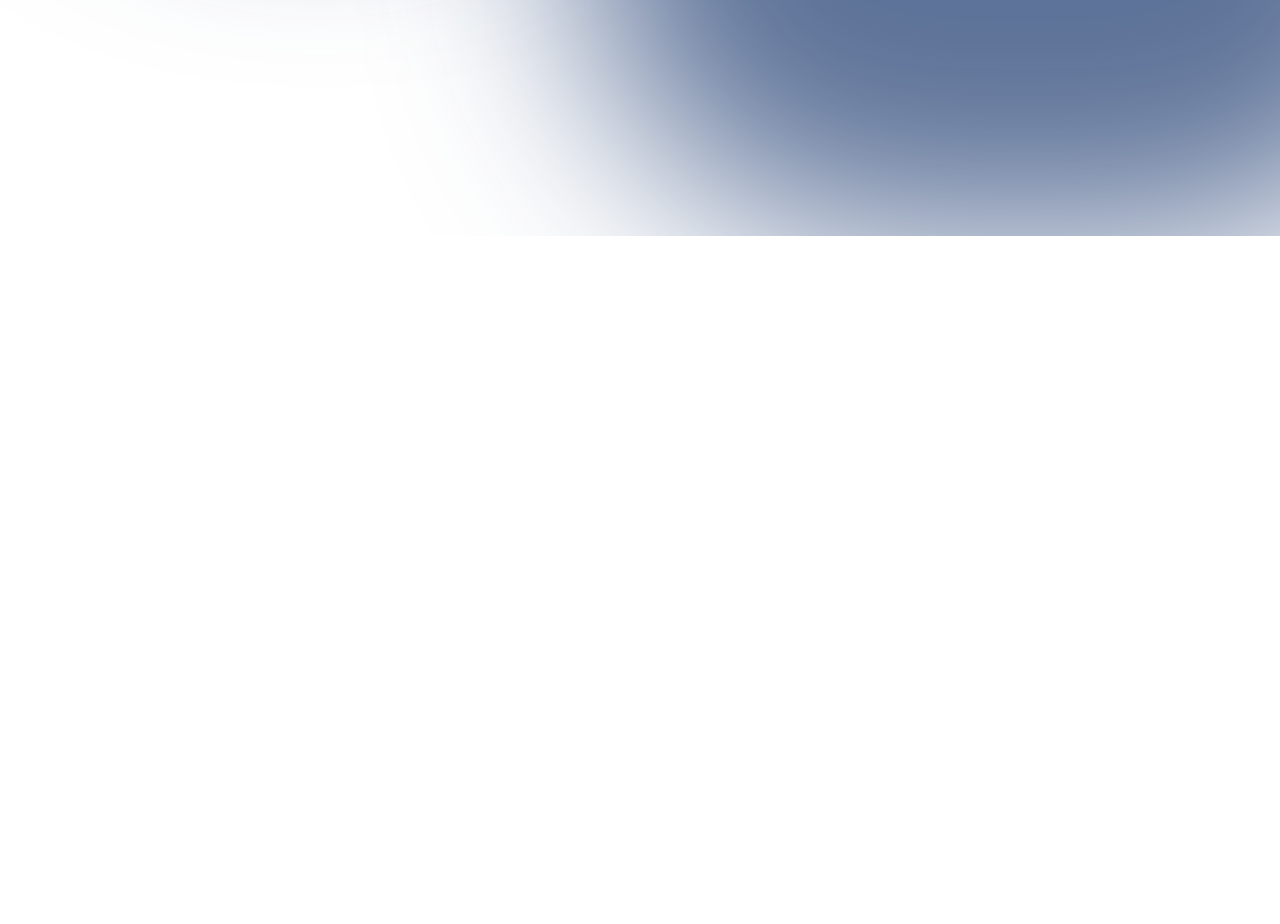
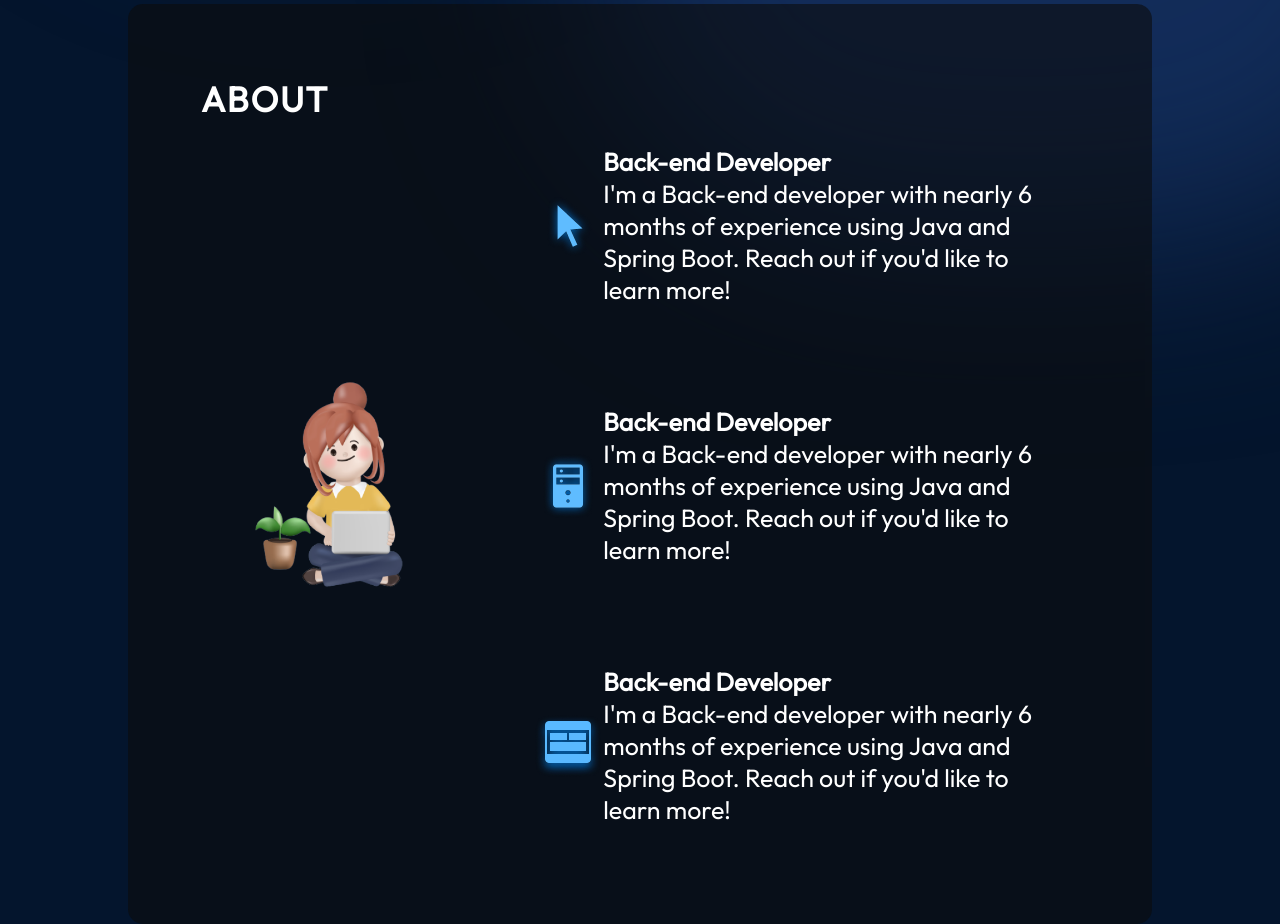
Before and after one commit to sergiotavuencas/my-portfolio, a React (Vite) app: page / in a window 1280 px wide. Shown: the part 800-1724 px from the top of the page. Before the commit the page ends 1036 px from the top, so only its background shows below. Built offline with nearby package versions, Linux system fonts and the light colour scheme.

Commit message:
Add feat: about component

```diff
--- a/src/App.jsx
+++ b/src/App.jsx
@@ -1,6 +1,7 @@
 import styles from "./App.module.css";
+import { Navbar } from "./components/Navbar/Navbar";
 import { Hero } from "./components/Hero/Hero";
-import { Navbar } from "./components/Navbar/Navbar";
+import { About } from "./components/About/About";
 
 function App() {
 
@@ -8,6 +9,7 @@
     <div className={styles.App}>
       <Navbar />
       <Hero />
+      <About />
     </div>
   )
 }
--- /dev/null
+++ b/src/components/About/About.jsx
@@ -0,0 +1,54 @@
+import React from "react";
+
+import styles from "./About.module.css";
+import { getImageUrl } from "../../utils";
+
+export const About = () => {
+  return (
+    <section className={styles.container} id="about">
+      <h2 className={styles.title}>About</h2>
+      <div className={styles.content}>
+        <img
+          className={styles.aboutImage}
+          src={getImageUrl("about/aboutImage.png")}
+          alt="Me sitting with a laptop"
+        />
+        <ul className={styles.aboutItems}>
+          <li className={styles.aboutItem}>
+            <img src={getImageUrl("about/cursorIcon.png")} alt="Cursor icon" />
+            <div className={styles.aboutItemText}>
+              <h3>Back-end Developer</h3>
+              <p>
+                I'm a Back-end developer with nearly 6 months of experience
+                using Java and Spring Boot. Reach out if you'd like to learn
+                more!
+              </p>
+            </div>
+          </li>
+          <li className={styles.aboutItem}>
+            <img src={getImageUrl("about/serverIcon.png")} alt="Server icon" />
+            <div className={styles.aboutItemText}>
+              <h3>Back-end Developer</h3>
+              <p>
+                I'm a Back-end developer with nearly 6 months of experience
+                using Java and Spring Boot. Reach out if you'd like to learn
+                more!
+              </p>
+            </div>
+          </li>
+          <li className={styles.aboutItem}>
+            <img src={getImageUrl("about/uiIcon.png")} alt="UI icon" />
+            <div className={styles.aboutItemText}>
+              <h3>Back-end Developer</h3>
+              <p>
+                I'm a Back-end developer with nearly 6 months of experience
+                using Java and Spring Boot. Reach out if you'd like to learn
+                more!
+              </p>
+            </div>
+          </li>
+        </ul>
+      </div>
+    </section>
+  );
+};
--- /dev/null
+++ b/src/components/About/About.module.css
@@ -0,0 +1,92 @@
+@import "../../vars.css";
+
+.container {
+    position: relative;
+    background-color: rgba(12, 12, 12, 0.6);
+    border-radius: 15px;
+    padding: 73px;
+    margin-top: 129px;
+    z-index: 1;
+    margin-left: 10%;
+    margin-right: 10%;
+}
+
+.title {
+    color: var(--color-text);
+    font-size: 35px;
+    font-weight: 700;
+    letter-spacing: 1.75px;
+    text-transform: uppercase;
+}
+
+.content {
+    display: flex;
+    flex-direction: row;
+    align-items: center;
+}
+
+.aboutImage {
+    width: 35%;
+}
+
+.aboutItems {
+    color: var(--color-text);
+    display: flex;
+    flex-direction: column;
+    gap: 50px;
+}
+
+.aboutItem {
+    display: flex;
+    flex-direction: row;
+    align-items: center;
+    border-radius: 20px;
+    list-style: none;
+    padding: 25px;
+    background-image: linear-gradient(
+        90deg,
+        rgba(165, 215, 232, 0.42) 0%,
+        rgba(255, 255, 255, 0) 100%
+    );
+    background-size: 0 100%;
+    background-repeat: no-repeat;
+    transition: 0.4s;
+}
+
+.aboutItem:hover {
+    background-size: 100% 100%;
+}
+
+.aboutItem h3 {
+    font-size: 25px;
+    font-weight: 600;
+}
+
+.aboutItem p {
+    font-size: 25px;
+}
+
+@media screen and (max-width: 830px) {
+    .container {
+        background-color: transparent;
+        padding-left: 0;
+        padding-right: 0;
+    }
+
+    .content {
+        flex-direction: column;
+    }
+
+    .aboutImage {
+        display: none;
+    }
+
+    .aboutItem {
+        padding-left: 0;
+        padding-right: 0;
+    }
+
+    .aboutItems {
+        margin-top: 29px;
+    }
+}
--- a/src/index.css
+++ b/src/index.css
@@ -4,3 +4,7 @@
   padding: 0;
   font-family: "Outfit", Arial, Helvetica, sans-serif;
 }
+
+html {
+  scroll-behavior: smooth;
+}
```
